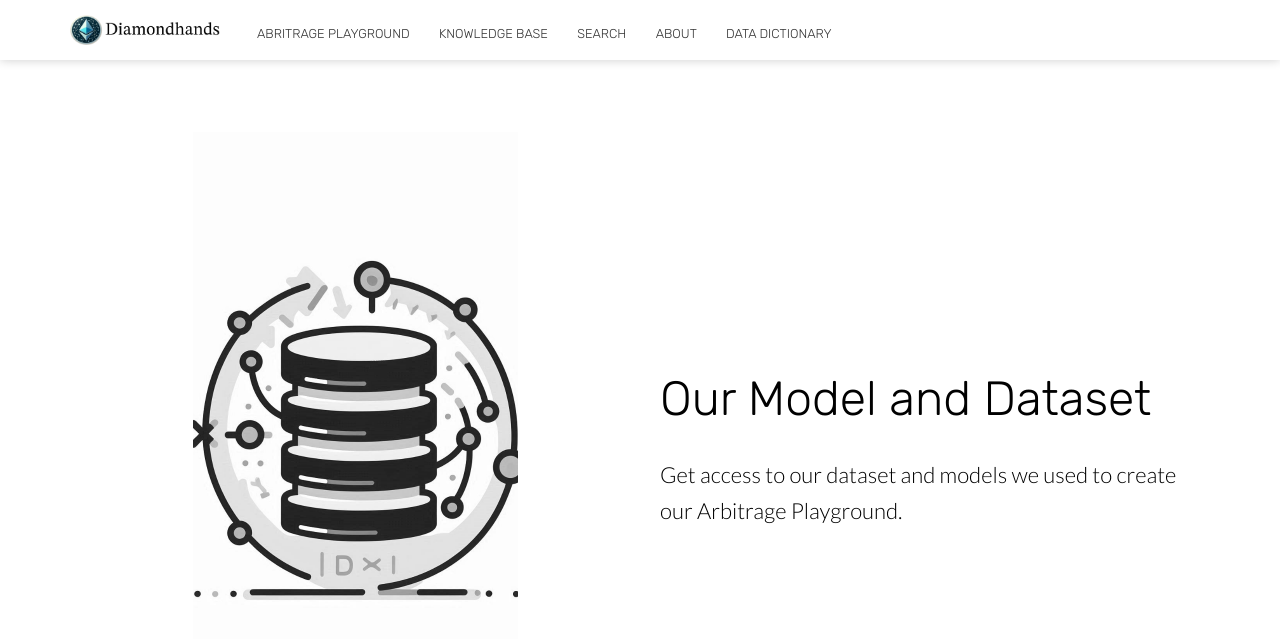
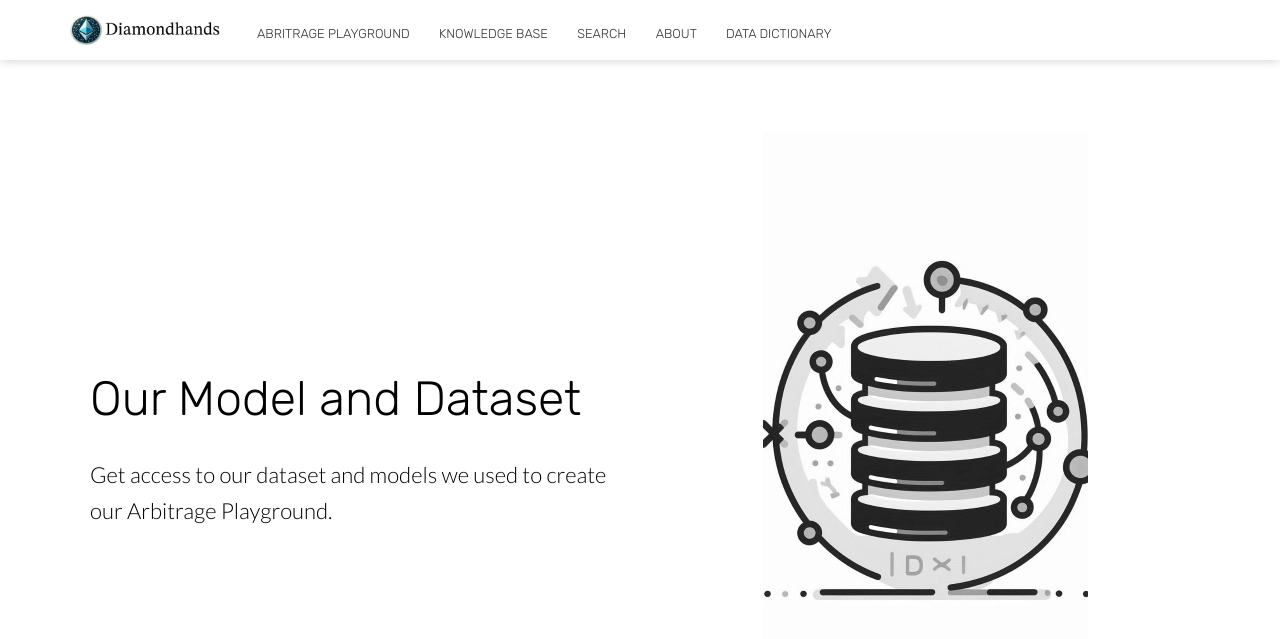
Before and after one commit to scaperothian/diamondhands-demo, a Jekyll site: the page built from index.html, in a window 1280 px wide and 900 px high, scrolled down 1722 px. Shown: the top 639 px of the window. Built offline with Jekyll 4.4.1, drawn with Linux system fonts in a browser that asks for light colours; nearby versions of some CDN libraries.

Commit message:
Updated 1 file via CloudCannon.

```diff
--- a/index.html
+++ b/index.html
@@ -43,12 +43,7 @@ bottom_image:
 <div class="content">
 	<section class="info" id="learn-more">
 		<div class="container flex">
-		  <div class="image">
-		    	<a href="https://www.kaggle.com/work/collections/14384681" target="_blank">
-    				<img class="editable" src="/uploads/database-model-black-white.png" alt="Screenshot" srcset="/uploads/database-model-black-white.png 1x, /uploads/database-model-black-white-2x.png 2x" />
-    			</a>
-			</div>
-			<div class="text">
+		  <div class="text">
 				<h2 class="editable">
 					Our Model and Dataset
 				</h2>
@@ -56,7 +51,11 @@ bottom_image:
 					Get access to our dataset and models we used to create our Arbitrage Playground.
 				</p>
 			</div>
-
+		  <div class="image">
+		    	<a href="https://www.kaggle.com/work/collections/14384681" target="_blank">
+    				<img class="editable" src="/uploads/database-model-black-white.png" alt="Screenshot" srcset="/uploads/database-model-black-white.png 1x, /uploads/database-model-black-white-2x.png 2x" />
+    			</a>
+			</div>
 		</div>
 	</section>
 </div>
```
